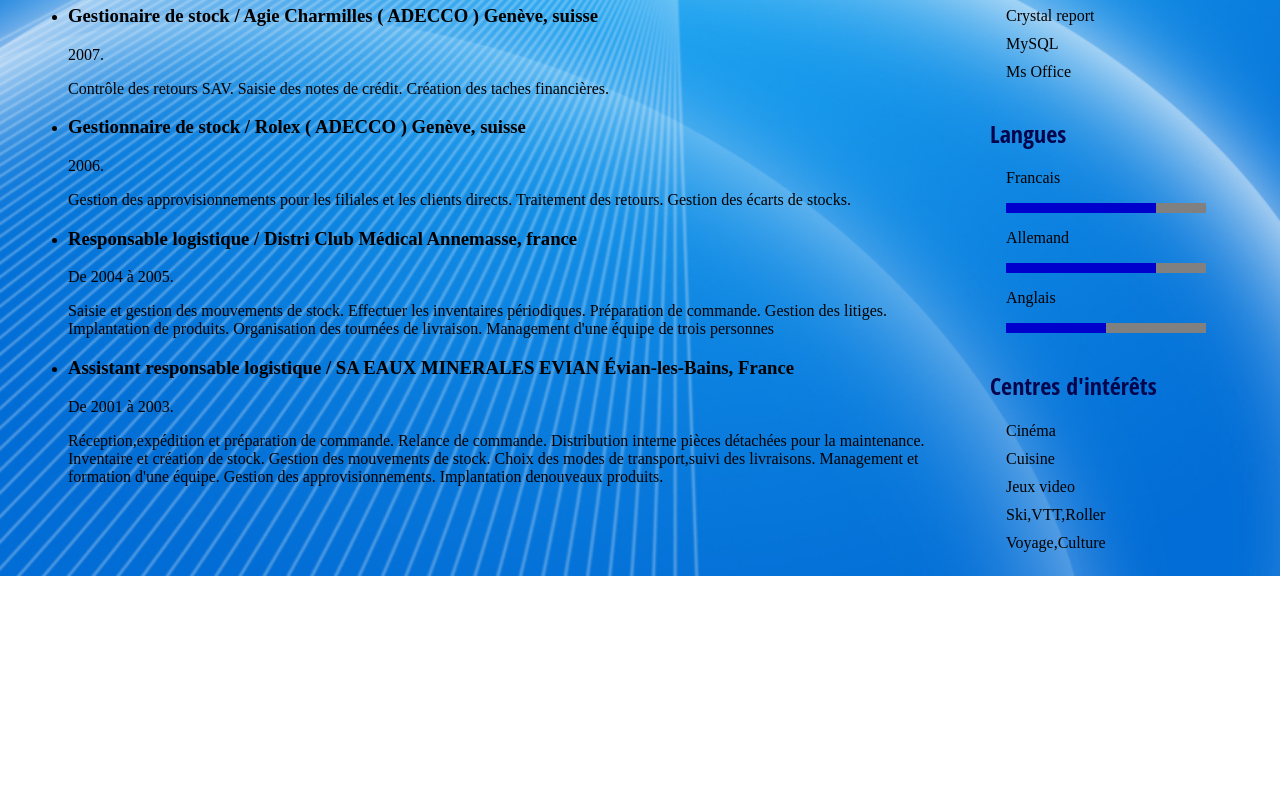
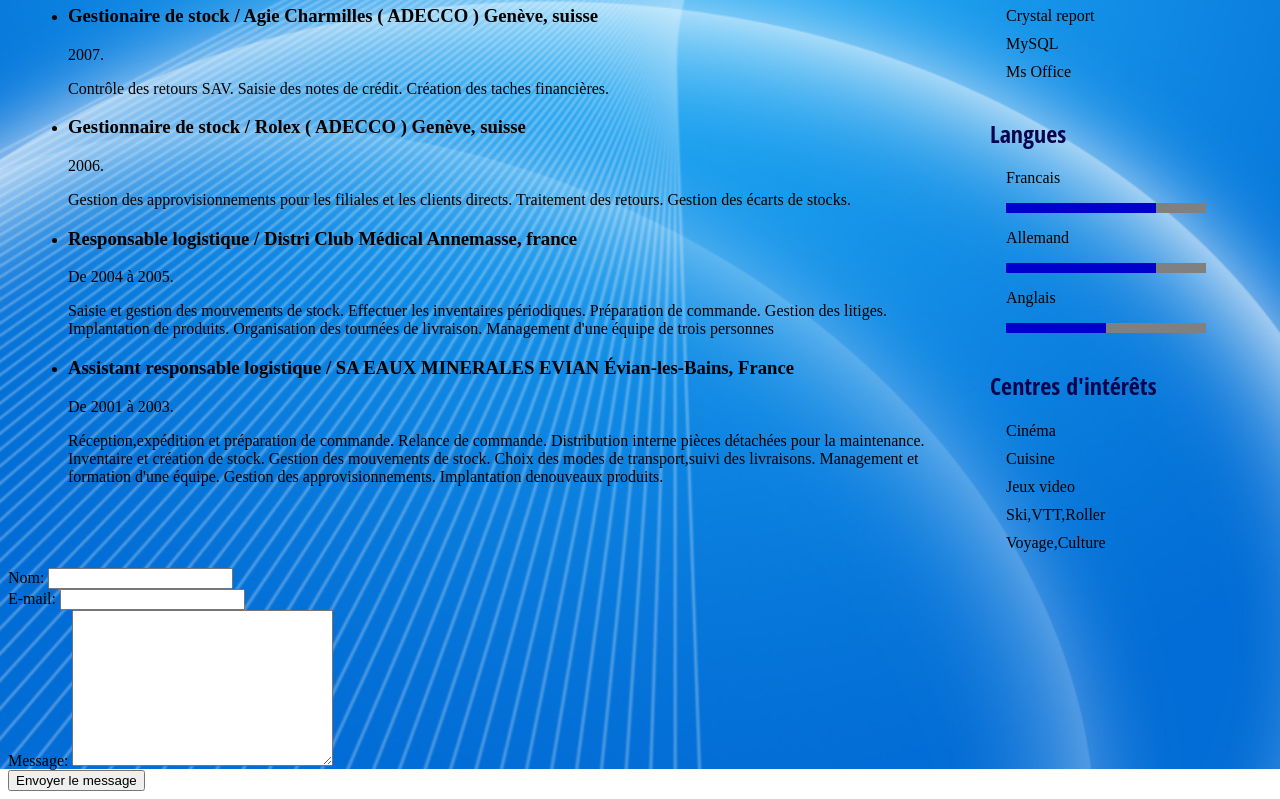
Before and after one commit to Jerome68870/Jerome, a plain HTML site: page index.html in a window 1280 px wide. Shown: the part 973-1772 px from the top of the page. Before the commit the page ends 1549 px from the top, so only its background shows below. Drawn offline with Linux system fonts and the light colour scheme; a web font is replaced by a local one.

Commit message:
formulaire htlm

```diff
--- a/index.html
+++ b/index.html
@@ -178,6 +178,25 @@
             </section>
         </div>
     </main>
+    <footer>
+        <form action="/ma-page-de-traitement" method="POST">
+            <div>
+                <label for="name">Nom:</label>
+                <input type="text" id="name" name="user_name">
+            </div>
+            <div>
+                <label for="mail">E-mail:</label>
+                <input type="email" id="mail" name="user_mail">
+            </div>
+            <div>
+                <label for="msg">Message:</label>
+                <textarea name="use_message" id="msg" cols="30" rows="10"></textarea>
+            </div>
+            <div class="button">
+                <button type="submit">Envoyer le message</button>
+            </div>
+        </form>
+    </footer>
 </body>
 
 </html>
--- a/style.css
+++ b/style.css
@@ -52,6 +52,10 @@ header p{
     text-align: center;
     font-family: 'Bangers', cursive;
 }
+#block1 h2{
+    text-decoration: underline;
+}
+
 /* block2 */
 #block2{
     width: 25%;
```
